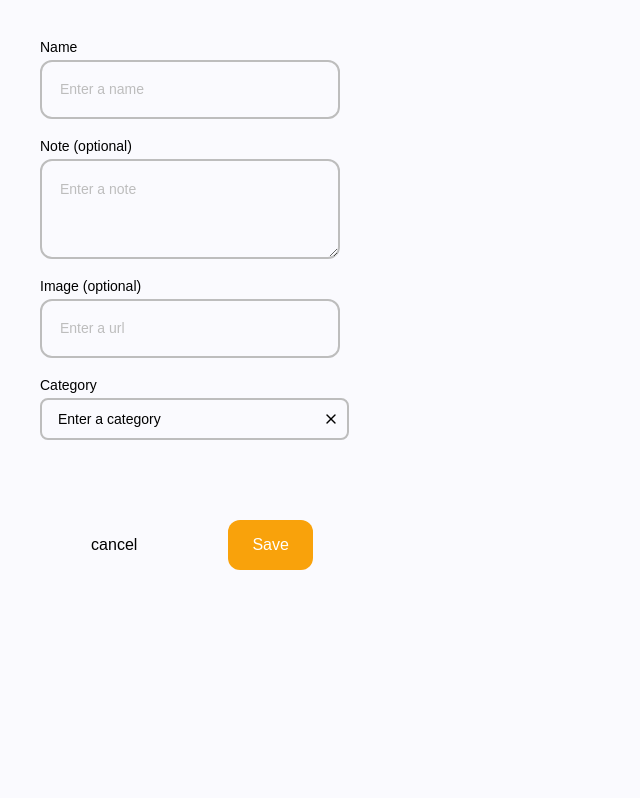
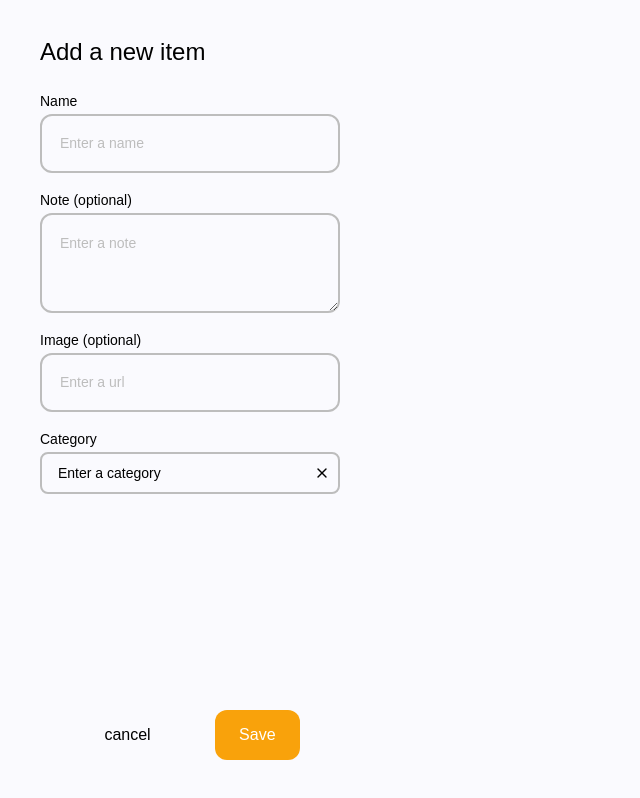
Before and after one commit to barbaraperic/shopping-list, a React (Vite) app: page / in a window 1280 px wide. Shown: the whole page, without its empty margins (0-640 px from the left). Built offline with nearby package versions, Linux system fonts and the light colour scheme.

Commit message:
WIP: AddItemSidebar layout

```diff
--- a/src/components/Select/Select.js
+++ b/src/components/Select/Select.js
@@ -22,8 +22,7 @@ const Select = ({ label, value, onChange, children, onClick }) => {
 
 const Wrapper = styled.div`
   position: relative;
-  width: 309px;
-
+  width: 300px;
 `;
 
 const NativeSelect = styled.select`
@@ -36,7 +35,6 @@ const NativeSelect = styled.select`
 `;
 
 const PresentationalBit = styled.div`
-
   border: 2px solid hsla(0, 0%, 74%, 1);
   font-size: 14px;
   padding: 12px 16px;
--- a/src/containers/Sidebar/AddItem.js
+++ b/src/containers/Sidebar/AddItem.js
@@ -1,41 +1,46 @@
 import styled from 'styled-components';
 import { Input, TextArea, Dropdown } from '../../components/Input'
 import { Button } from '../../components/Button'
+import { SubHeader } from '../../components/Header'
 
 const AddItemSidebar = () => {
   return (
     <Aside>
-      <Section>
+      <SubHeader>Add a new item</SubHeader>
+      <Form>
         <Input label="Name" placeholder="Enter a name" type="text"/>
         <TextArea label="Note (optional)" placeholder="Enter a note"/>
         <Input label="Image (optional)" placeholder="Enter a url" text="url"/>
         <Dropdown label="Category"/>
-      </Section>
       <ButtonWrapper>
         <Button variant="tertiary">cancel</Button>
         <Button variant="primary">Save</Button>
       </ButtonWrapper>
+      </Form>
     </Aside>
   )
 }
 
 const Aside = styled.aside`
-  max-height: 100vh;
+  height: 100vh;
+  width: 380px;
+  display: flex;
+  flex-direction: column;
+  padding: 40px;
 `
 
-const Section = styled.section`
-  width: 380px;
-  max-height: calc(100vh - 130px);
-  padding: 40px;
+const Form = styled.form`
+  flex: 1;
   display: flex;
   flex-direction: column;
 `
 
 const ButtonWrapper = styled.div`
   display: flex;
-  align-items: center;
+  align-items: flex-end;
   justify-content: space-evenly;
   min-height: 130px;
+  flex: 1;
 `
 
 export default AddItemSidebar
```
